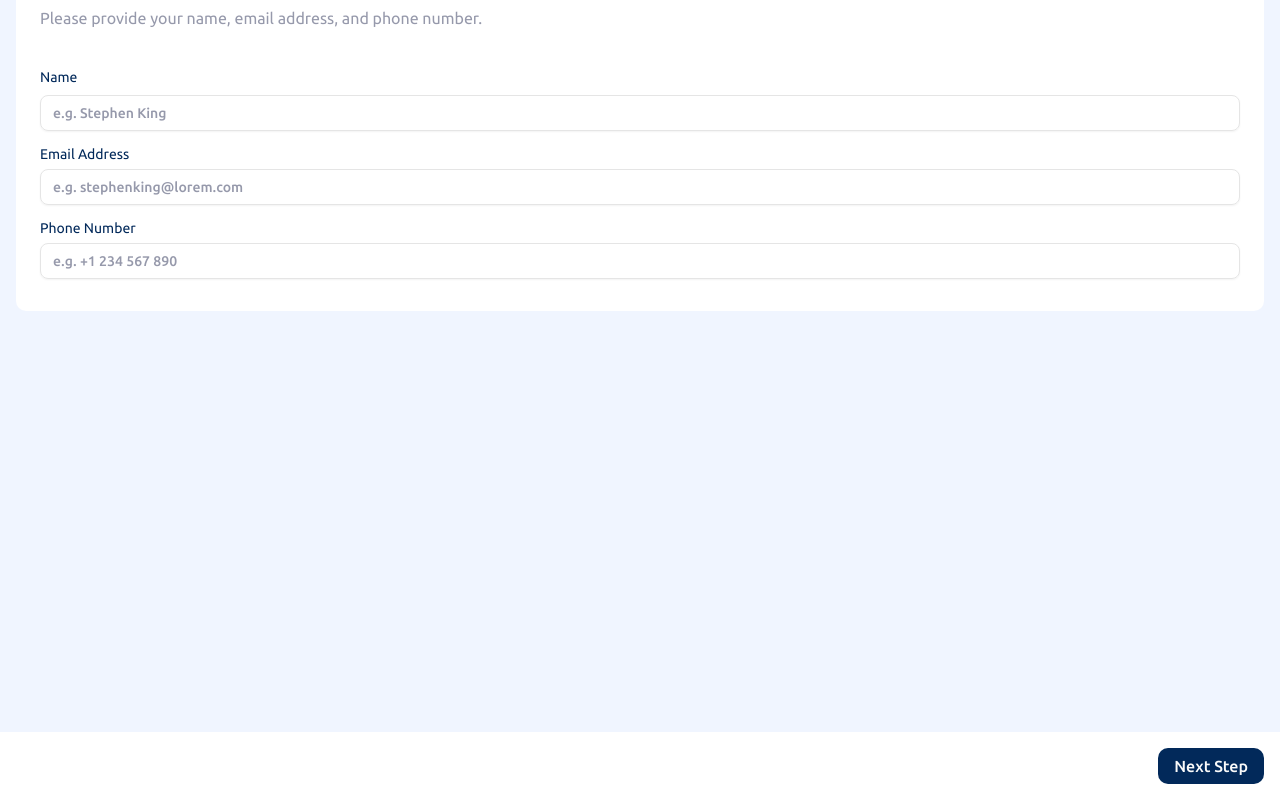
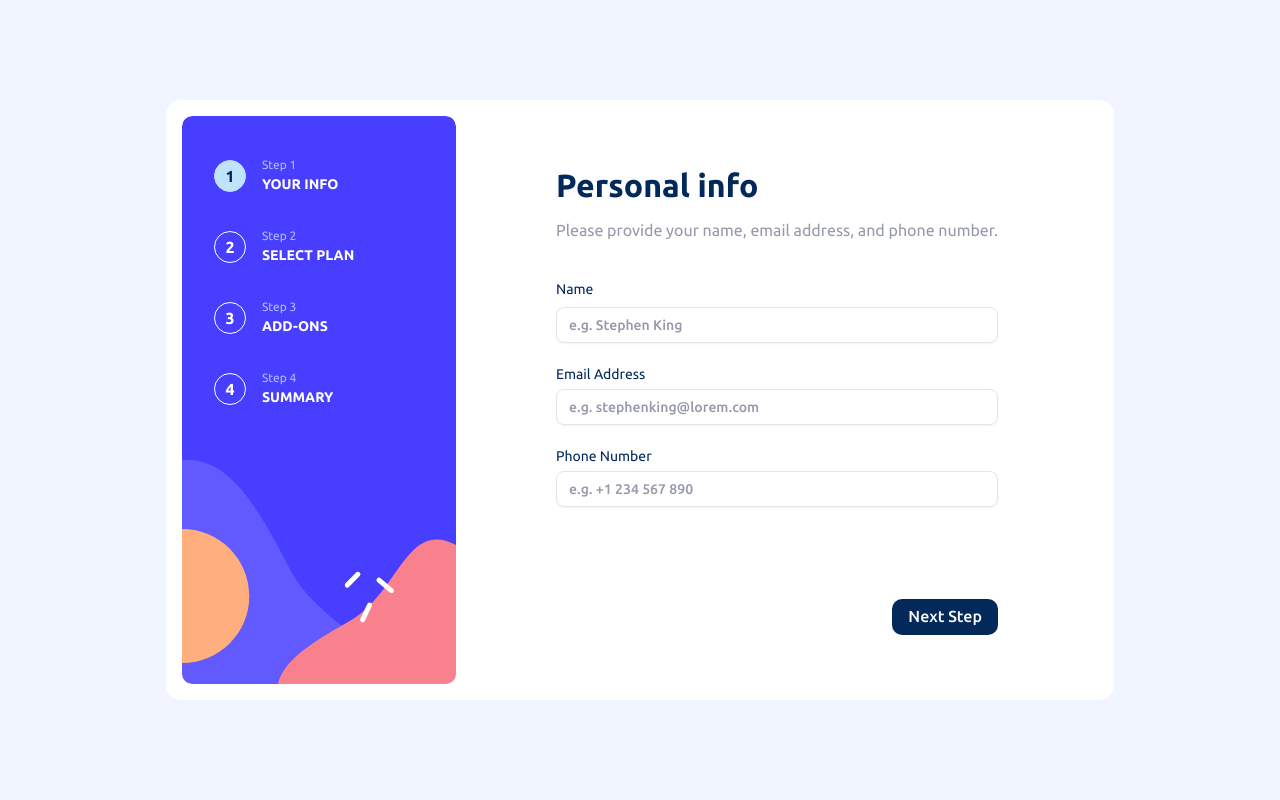
Before and after one commit to Md-Talim/fm-multistep-form, a Next.js app: page / in a window 1280 px wide. Built offline with nearby package versions, Linux system fonts and the light colour scheme.

Commit message:
refactor: enhance personal info form and stepper for desktop layout

```diff
--- a/src/app/layout.tsx
+++ b/src/app/layout.tsx
@@ -1,3 +1,4 @@
+import { cn } from "@/lib/utils";
 import { StepProvider } from "@/providers/step-provider";
 import type { Metadata } from "next";
 import { Ubuntu } from "next/font/google";
@@ -21,7 +22,9 @@ export default function RootLayout({
 }>) {
   return (
     <html lang="en">
-      <body className={`${ubuntu.variable} antialiased`}>
+      <body
+        className={cn(`${ubuntu.variable} antialiased`, "lg:center h-screen")}
+      >
         <StepProvider>{children}</StepProvider>
       </body>
     </html>
--- a/src/app/page.tsx
+++ b/src/app/page.tsx
@@ -3,7 +3,7 @@ import Stepper from "./stepper";
 
 const Home = () => {
   return (
-    <main>
+    <main className="lg:bg-white lg:flex lg:rounded-[15px] lg:p-4 lg:relative">
       <Stepper />
       <MultiStepForm />
     </main>
--- a/src/app/stepper.tsx
+++ b/src/app/stepper.tsx
@@ -9,12 +9,12 @@ const Stepper = () => {
   return (
     <div>
       {/* Desktop sidebar stepper */}
-      <div className="hidden md:block">
+      <div className="hidden lg:block">
         <DesktopStepper currentStep={step} />
       </div>
 
       {/* Mobile top stepper */}
-      <div className="block md:hidden">
+      <div className="block lg:hidden">
         <MobileStepper currentStep={step} />
       </div>
     </div>
@@ -27,26 +27,57 @@ interface StepperProps {
   currentStep: number;
 }
 
-const DesktopStepper = ({ currentStep: step }: StepperProps) => {
-  return <div></div>;
+const DesktopStepper = ({ currentStep }: StepperProps) => {
+  const steps = ["Your Info", "Select Plan", "Add-Ons", "Summary"];
+  return (
+    <div className="bg-pattern w-[274px] h-[568px] px-8 py-10 rounded-[10px]">
+      <div className="space-y-8">
+        {steps.map((stepName, index) => (
+          <div key={stepName} className="flex gap-4 items-center text-white">
+            <StepCircle
+              step={index + 1}
+              isStepActive={currentStep === index + 1}
+            />
+            <div>
+              <p className="text-light-blue body-s">Step {index + 1}</p>
+              <p className="body-m font-bold uppercase">{stepName}</p>
+            </div>
+          </div>
+        ))}
+      </div>
+    </div>
+  );
 };
 
 const MobileStepper = ({ currentStep }: StepperProps) => (
   <div className="bg-pattern h-[172px] pt-8 flex justify-center">
     <div className="text-white body-m flex gap-4 mx-auto">
       {[1, 2, 3, 4].map((step) => (
+        <StepCircle
+          key={step}
+          step={step}
+          isStepActive={currentStep === step}
+        />
+      ))}
+    </div>
+  </div>
+);
+
+interface StepCircleProps {
+  step: number;
+  isStepActive: boolean;
+}
+
+const StepCircle = ({ step, isStepActive }: StepCircleProps) => (
   <div
     key={step}
     className={clsx(
       "w-8 h-8 rounded-full border center font-bold",
-            currentStep === step
+      isStepActive
         ? "bg-sky-blue border-sky-blue text-denim"
         : "bg-transparent border-white"
     )}
   >
     {step}
   </div>
-      ))}
-    </div>
-  </div>
 );
--- a/src/components/forms/personal-info-form.tsx
+++ b/src/components/forms/personal-info-form.tsx
@@ -33,20 +33,21 @@ const PersonalInfoForm = () => {
     },
   });
 
-  const onSubmit = (_values: z.infer<typeof formSchema>) => {
+  const onSubmit = () => {
     setStep(step + 1);
   };
 
   return (
     <>
-      <div className="bg-white px-6 py-8 mx-4 rounded-[10px] -mt-20 space-y-[22px] xl:space-y-10">
+      <div className="bg-white px-6 py-8 lg:px-[100px] lg:py-12 mx-4 lg:mx-0 rounded-[10px] max-lg:-mt-20 space-y-[22px] lg:space-y-10 max-lg:max-w-xl sm:mx-auto">
         <FormTitle
           title="Personal info"
           subtitle="Please provide your name, email address, and phone number."
         />
 
         <Form {...form}>
-          <form onSubmit={form.handleSubmit(onSubmit)} className="space-y-4">
+          <form onSubmit={form.handleSubmit(onSubmit)}>
+            <div className="space-y-4 lg:space-y-6">
               <FormField
                 control={form.control}
                 name="name"
@@ -113,11 +114,23 @@ const PersonalInfoForm = () => {
                   </FormItem>
                 )}
               />
+            </div>
+
+            <div className="hidden lg:flex justify-end mt-[92px]">
+              <Button
+                type="submit"
+                className={clsx(
+                  "rounded-lg px-4 py-3 body-l bg-denim cursor-pointer hover:bg-[#164A8A]"
+                )}
+              >
+                Next Step
+              </Button>
+            </div>
           </form>
         </Form>
       </div>
 
-      <div className="absolute bottom-0 flex justify-end bg-white p-4 w-full m-0">
+      <div className="lg:hidden absolute bottom-0 flex justify-end bg-white p-4 w-full m-0">
         <Button
           type="button"
           onClick={form.handleSubmit(onSubmit)}
```
Lines whose indentation alone changed are shown as unchanged.
